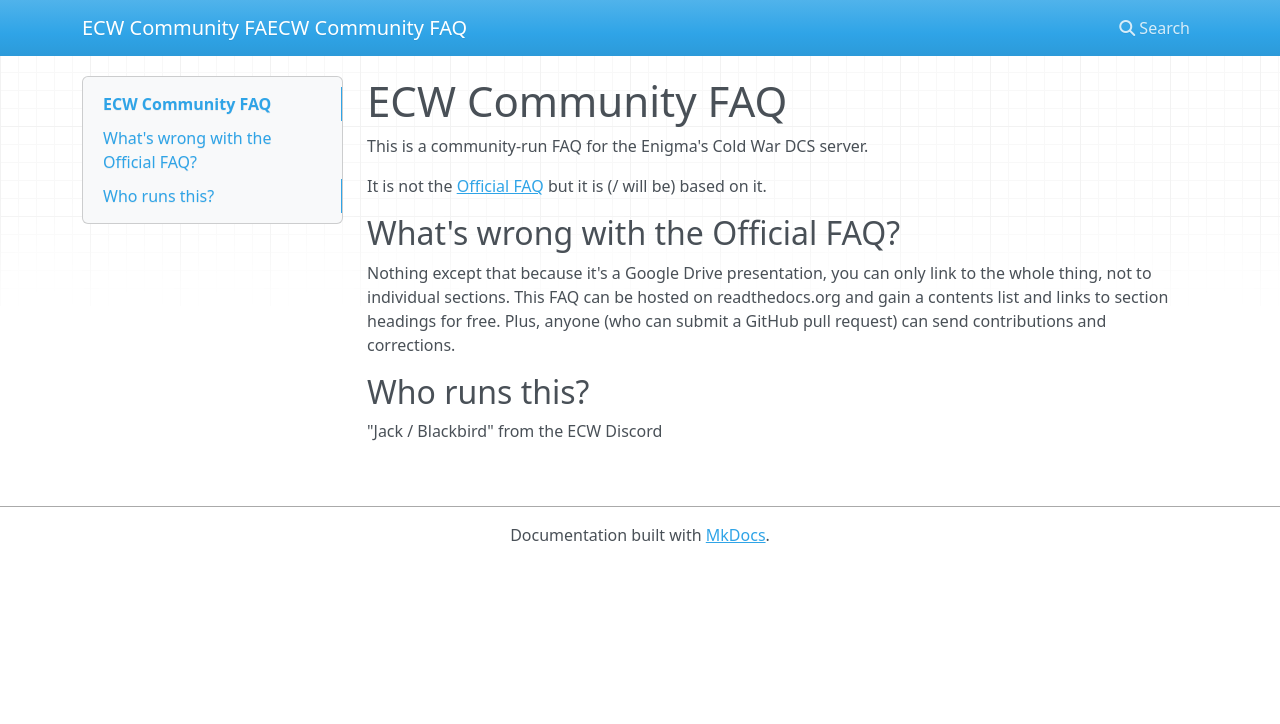
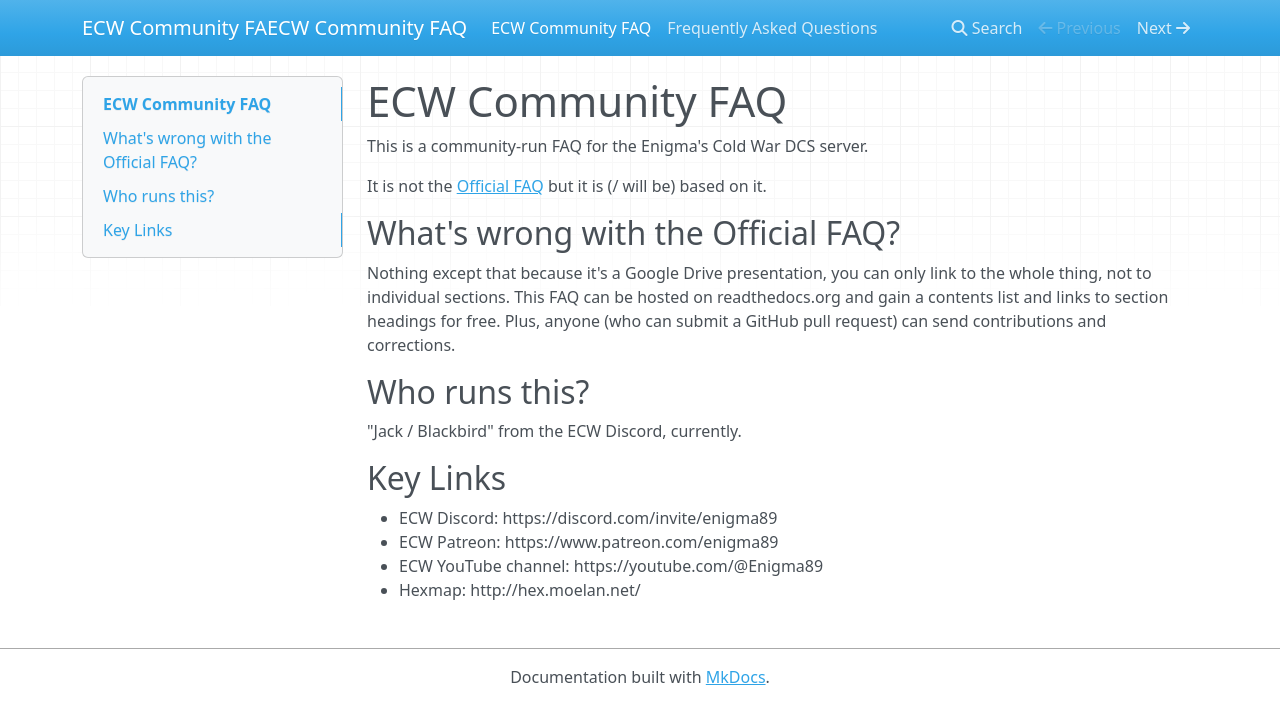
Before and after one commit to ecw-jack/ecw-faq, an MkDocs documentation site: the page built from docs/index.md, in a window 1280 px wide. Shown: the top 724 px of the page. Built offline with MkDocs 1.6.1, drawn with Linux system fonts in a browser that asks for light colours; nearby versions of some CDN libraries.

Commit message:
Add barebones FAQ page
That's about as much as I can do from my phone in a car bark...

```diff
--- a/docs/index.md
+++ b/docs/index.md
@@ -15,4 +15,11 @@
 
 ## Who runs this?
 
-"Jack / Blackbird" from the ECW Discord
+"Jack / Blackbird" from the ECW Discord, currently.
+
+## Key Links
+
+- ECW Discord: https://discord.com/invite/enigma89
+- ECW Patreon: https://www.patreon.com/enigma89
+- ECW YouTube channel: https://youtube.com/@Enigma89
+- Hexmap: http://hex.moelan.net/
```
Also changed, not shown: docs/faq.md (added, +12 -0 lines).
